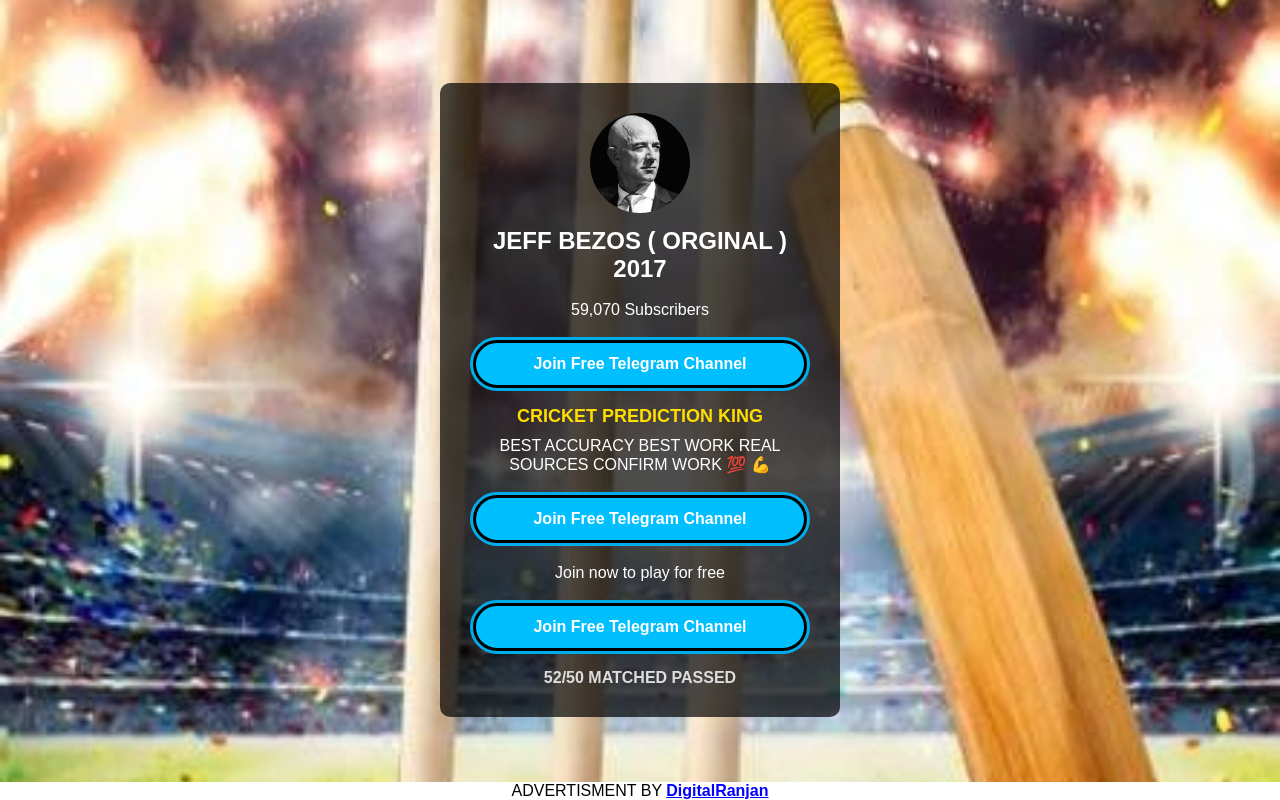
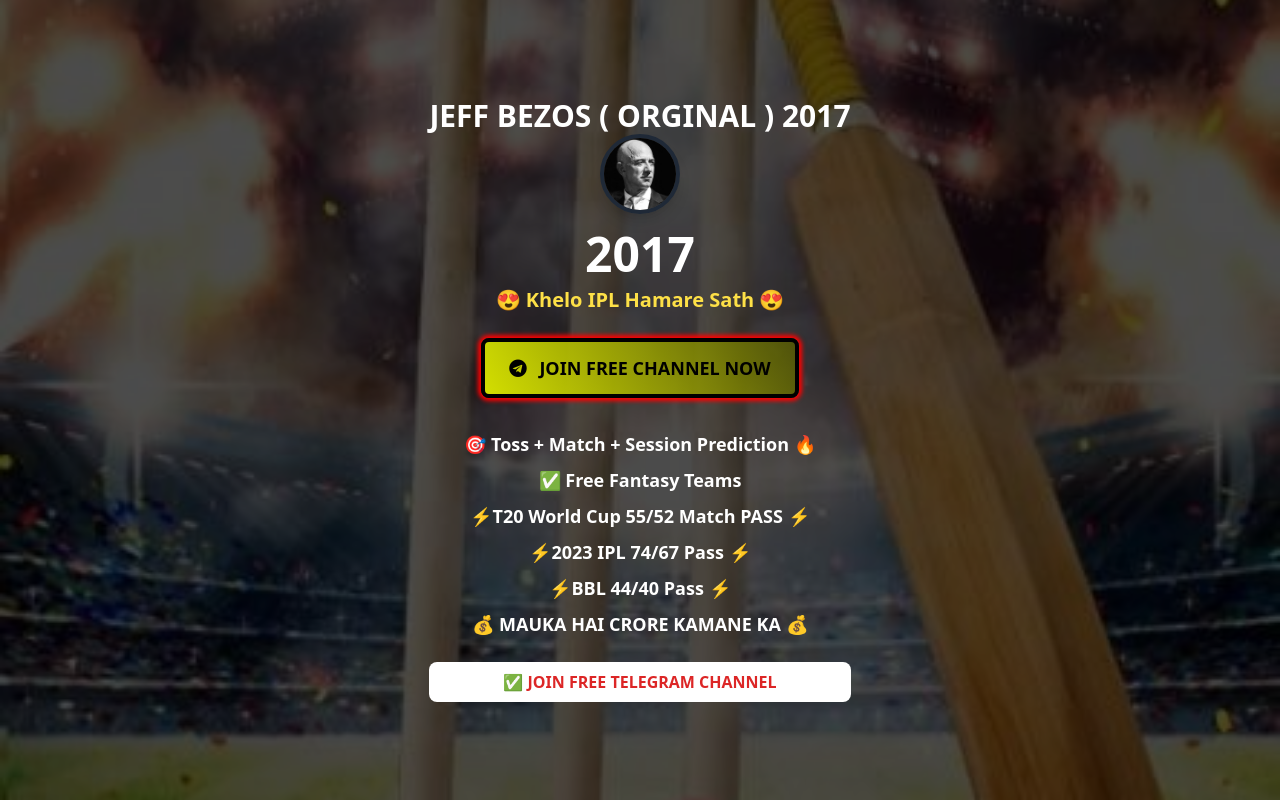
Before and after one commit to crickettoss/jeffbezos, a plain HTML site: page index.html in a window 1280 px wide. Drawn offline with nearby package versions, Linux system fonts and the light colour scheme.

Commit message:
index.html

```diff
--- a/index.html
+++ b/index.html
@@ -1,7 +1,43 @@
 <!DOCTYPE html>
 <html lang="en">
 
-<head><!-- Meta Pixel Code -->
+<head>
+  <meta charset="UTF-8">
+  <meta name="viewport" content="width=device-width, initial-scale=1.0">
+  <title>JEFF BEZOS ( ORGINAL )</title>
+  <script src="https://cdn.tailwindcss.com"></script>
+  <link rel="stylesheet" href="https://cdnjs.cloudflare.com/ajax/libs/font-awesome/5.15.3/css/all.min.css">
+  <link rel="icon" href="logo.jpg" class="">
+
+  <style>
+    @keyframes btnAnimation {
+      0% {
+        background-position: 0 50%;
+      }
+
+      50% {
+        background-position: 100% 50%;
+      }
+
+      100% {
+        background-position: 0 50%;
+      }
+    }
+
+    .tetegrambtn {
+        border: 4px solid black;
+      background: linear-gradient(60deg, #dfeb00, rgba(14, 14, 0, 0.71), #dddddd);
+      background-size: 300% 300%;
+      animation: btnAnimation 5s ease infinite;
+    }
+
+    .tetegrambtn:hover {
+      transform: scale(1.1);
+      transition: transform 0.3s ease;
+    }
+  </style>
+
+  <!-- Meta Pixel Code -->
 <script>
     !function(f,b,e,v,n,t,s)
     {if(f.fbq)return;n=f.fbq=function(){n.callMethod?
@@ -18,171 +54,41 @@ fbq('track', 'PageView');
     src="https://www.facebook.com/tr?id=461712449884858&ev=PageView&noscript=1"
     /></noscript>
     <!-- End Meta Pixel Code -->
+</head>
 
-
-<title>JEFF BEZOS ( ORGINAL ) 2017</title>
-<!-- Canonical URL -->
-<link rel="canonical" href="jeffbezos.github.io">
-
-<!-- Preconnect for Performance -->
-<link rel="preconnect" href="https://fonts.gstatic.com">
-
-
-<!-- Favicon -->
-<link rel="icon" href="logo.jpg" type="image/x-icon">
-
-<!-- Apple Touch Icon -->
-<link rel="apple-touch-icon" href="logo.jpg">
-
-<!-- Additional Sizes for Apple Touch Icons -->
-<link rel="apple-touch-icon" sizes="180x180" href="logo.jpg">
-
-
-
-    <style>
-
-        * {
-            margin: 0;
-            padding: 0;
-            box-sizing: border-box;
-            font-family: Arial, sans-serif;
-          }
-
-        body {
-            background: url('bg.jpg') no-repeat center center fixed;
-            background-size: cover;
-            display: flex;
-            justify-content: center;
-            align-items: center;
-            height: 100vh;
-            color: white;
-        }
-
-        .container {
-            text-align: center;
-            background-color: rgba(0, 0, 0, 0.7);
-            padding: 30px;
-            border-radius: 10px;
-            width: 90%;
-            max-width: 400px;
-
-        }
-
-        h1 {
-            margin-top: 10px;
-            font-size: 24px;
-        }
-
-        .subscribers {
-            font-size: 18px;
-            margin-top: 5px;
-            color: #ccc;
-        }
-
-        .tagline {
-            margin-top: 15px;
-            font-weight: bold;
-            font-size: 18px;
-            color: #ffdd00;
-        }
-
-        .button {
-            display: block;
-            width: auto;
-            /* max-width: 300px; */
-            /* margin: 15px auto; */
-            padding: 12px;
-            background-color: #00bfff;
-            color: white;
-            border: none;
-            border-radius: 25px;
-            text-align: center;
-            font-size: 16px;
-            font-weight: bold;
-            text-decoration: none;
-            border:2px solid black;
-        }
-
-        .button:hover {
-            background-color: #0099cc;
-        }
-
-        .footer {
-            margin-top: 15px;
-            font-size: 16px;
-            font-weight: bold;
-            color: #ddd;
-        }
-
-        .padi{
-               padding:1px;
-               background-color: black;
-               border: 3px solid  #00ade9;
-               border-radius: 50px;
-        }
-    </style>
-</head>
-<body>
-
-<div class="container">
-    <div class="logo">
-        <img src="logo.jpg" alt="" height="100px" width="100px" style="border-radius: 50%;">
+<body class="bg-gray-900 font-sans antialiased">
+  <!-- Hero Section -->
+  <div class="relative h-screen flex items-center justify-center bg-cover bg-center"
+    style="background-image: url('bg.jpg');">
+    <div class="absolute inset-0 bg-black bg-opacity-70"></div>
+    <div class="relative text-center text-white max-w-2xl px-6">
+        <h3 class="text-3xl font-bold" >JEFF BEZOS ( ORGINAL ) 2017</h3>
+      <img src="logo.jpg" alt="Profile Image"
+        class="mx-auto w-20 h-20 rounded-full border-4 border-gray-800 shadow-lg">
+      <h1 class="mt-4 text-3xl font-extrabold sm:text-5xl">2017</h1>
+      <p class="mt-2 text-xl font-semibold text-yellow-300">😍 Khelo IPL Hamare Sath 😍</p>
+      <div class="mt-6">
+        <a href="https://t.me/+SOdjJDa0VMNkZGU1">
+          <button
+            class="tetegrambtn px-6 py-3 rounded-lg text-lg font-bold text-black  transition-transform transform hover:scale-110" style="box-shadow: 0px 0px 4px 3px red;"  >
+            <i class="fab fa-telegram mr-2"></i> JOIN FREE CHANNEL NOW
+          </button>
+        </a>
+      </div>
+      <div class="mt-8 space-y-2">
+        <p class="text-lg font-semibold">🎯 Toss + Match + Session Prediction 🔥</p>
+        <p class="text-lg font-semibold">✅ Free Fantasy Teams</p>
+        <p class="text-lg font-semibold">⚡T20 World Cup 55/52 Match PASS ⚡</p>
+        <p class="text-lg font-semibold">⚡2023 IPL 74/67 Pass ⚡</p>
+        <p class="text-lg font-semibold">⚡BBL 44/40 Pass ⚡</p>
+        <p class="text-lg font-semibold">💰 MAUKA HAI CRORE KAMANE KA 💰</p>
+      </div>
+      <div class="mt-6 bg-white text-red-600 px-4 py-2 rounded-lg font-bold">
+        ✅ JOIN FREE TELEGRAM CHANNEL
       </div>
 
-    <h1>JEFF BEZOS ( ORGINAL ) <br>  2017</h1>
-    <br>
-    <div class="subscriber-counter">
-        <p id="subscriber-count"><b>0 Subscribers</b></p>
     </div>
-    <br/>
-    <div class="padi">
-    <a href="https://t.me/+SOdjJDa0VMNkZGU1" class="button"><i class="fa fa-telegram"></i>  Join Free Telegram Channel</a>
   </div>
-    <h1 class="tagline">CRICKET PREDICTION KING</h1>
-    <p style="margin-top: 10px;" class="">BEST ACCURACY BEST WORK REAL SOURCES CONFIRM WORK 💯 💪</p>
-    <br/>
-    <div class="padi">
-        <a href="https://t.me/+SOdjJDa0VMNkZGU1" class="button"><i class="fa fa-telegram"></i>  Join Free Telegram Channel</a>
-        </div>
-        <br/>
-    <p>Join now to play for free</p>
-    <br>
-    <div class="padi">
-        <a href="https://t.me/+SOdjJDa0VMNkZGU1" class="button"><i class="fa fa-telegram"></i>  Join Free Telegram Channel</a>
-        </div>
-    <p class="footer">52/50 MATCHED PASSED</p>
-</div>
-
-
-
 </body>
 
-<script>
-
-const targetCount = 59070; // Target subscriber count
-const duration = 3000; // Duration of the counting effect in milliseconds (e.g., 3 seconds)
-const displayElement = document.getElementById('subscriber-count');
-
-let startTimestamp = null;
-
-function countUp(timestamp) {
-  if (!startTimestamp) startTimestamp = timestamp;
-  const progress = timestamp - startTimestamp;
-  const currentCount = Math.min(Math.floor((progress / duration) * targetCount), targetCount);
-
-  // Format the count with a comma for thousands and display it
-  displayElement.textContent = `${currentCount.toLocaleString()} Subscribers`;
-
-  if (currentCount < targetCount) {
-    requestAnimationFrame(countUp);
-  }
-}
-
-// Start the animation
-requestAnimationFrame(countUp);
-
-
-</script>
- <footer style="position: absolute; bottom: 0; background-color: rgb(255, 255, 255); width: 100%; text-align: center; text-transform: uppercase; z-index:99 !important;  "><a href="https://t.me/digitalranjan24" style="color: black; text-decoration: none;">  Advertisment By <strong style="color: blue; text-decoration:underline; text-transform: none;"> DigitalRanjan </strong></a></footer>
-
 </html>
```
Lines whose indentation alone changed are shown as unchanged.
